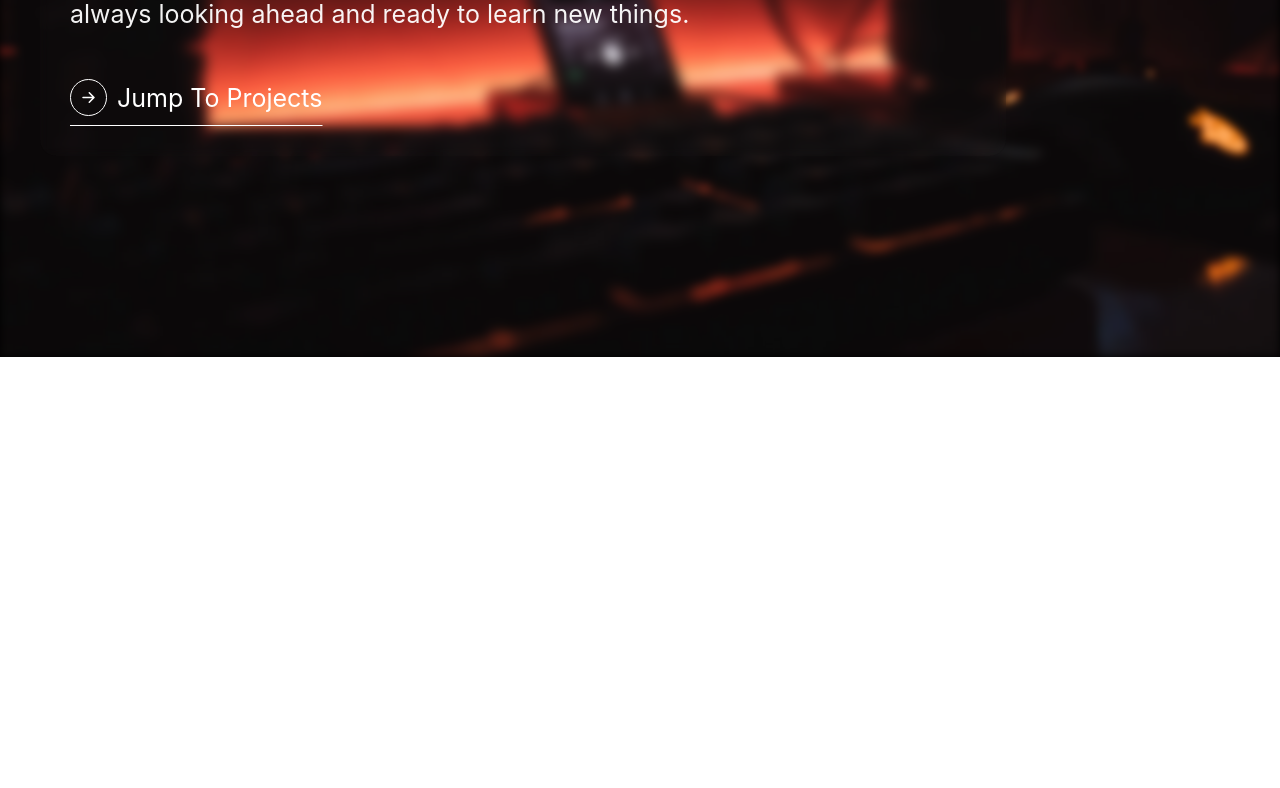
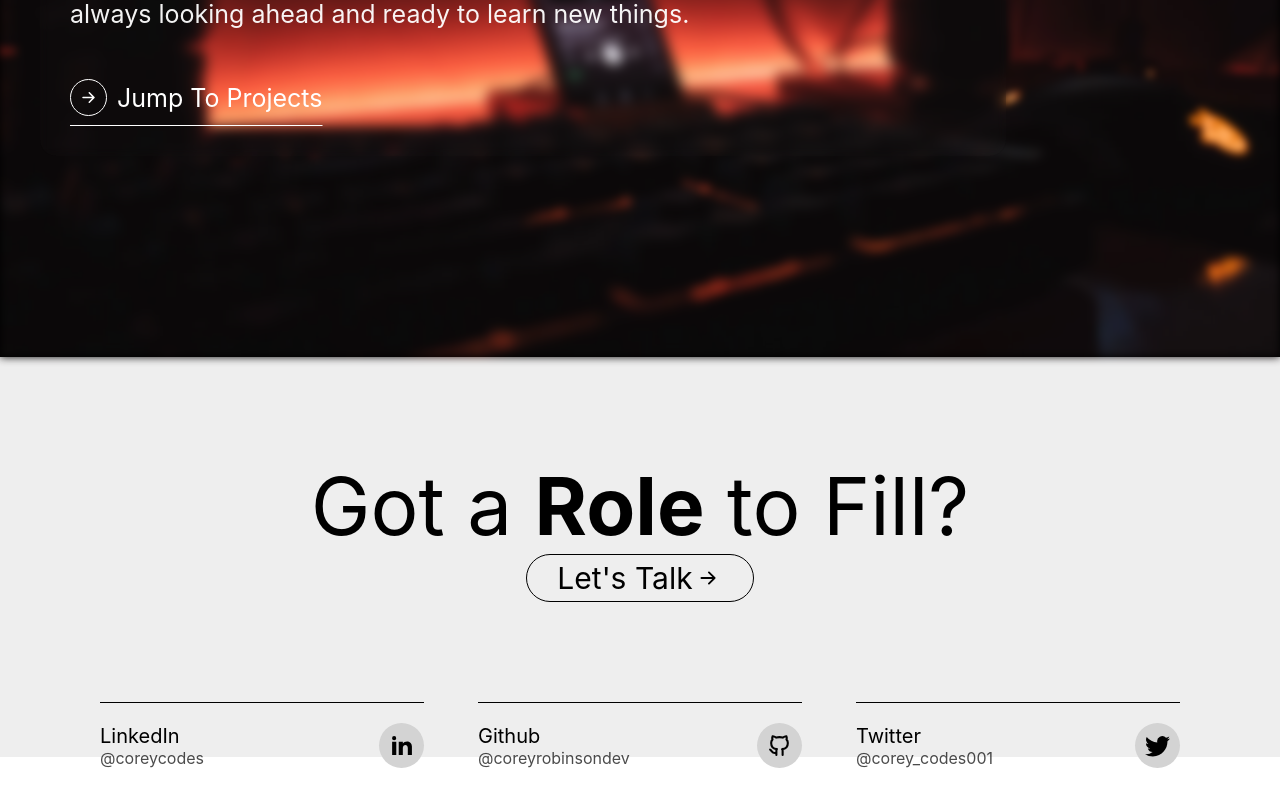
Before and after one commit to CoreyRobinsonDev/new-portfolio, a Next.js app: page / in a window 1280 px wide. Shown: the part 443-1231 px from the top of the page. Before the commit the page ends 800 px from the top, so only its background shows below. Built offline with nearby package versions, Linux system fonts and the light colour scheme.

Commit message:
added contacts in footer

```diff
--- /dev/null
+++ b/components/Footer.tsx
@@ -0,0 +1,42 @@
+import { BsArrowRightShort, BsGithub, BsTwitter } from "react-icons/bs";
+import { RiLinkedinFill } from "react-icons/ri";
+import { TbBrandGithub } from "react-icons/tb";
+
+import styles from "../styles/Footer.module.css";
+
+const Footer = () => {
+  return <footer id="contact" className={styles.container}>
+    <div className={styles.question__container}>
+      <h2 className={styles.question}>Got a <strong className={styles["question--bold"]}>Role</strong> to Fill?</h2>
+      <a className={styles.mailto_btn} href="mailto:coreyrob52@gmail.com">{"Let's Talk"} <BsArrowRightShort/></a>
+    </div>
+    <ul className={styles.list}>
+      <li className={styles.links}>
+        <div>
+          <a className={styles.link__name} href="https://www.linkedin.com/in/coreycodes/" target="_blank" rel="noreferrer">LinkedIn</a>
+          <p className={styles.link__username}>@coreycodes</p>
+        </div>
+
+        <a className={styles.link__icon} href="https://www.linkedin.com/in/coreycodes/" target="_blank" rel="noreferrer"><RiLinkedinFill/></a>
+      </li>
+      <li className={styles.links}>
+        <div>
+          <a className={styles.link__name} href="https://github.com/CoreyRobinsonDev" target="_blank" rel="noreferrer">Github</a>
+          <p className={styles.link__username}>@coreyrobinsondev</p>
+        </div>
+
+        <a className={styles.link__icon} href="https://github.com/CoreyRobinsonDev" target="_blank" rel="noreferrer"><TbBrandGithub/></a>
+      </li>
+      <li className={styles.links}>
+        <div>
+          <a className={styles.link__name} href="https://twitter.com/corey_codes001" target="_blank" rel="noreferrer">Twitter</a>
+          <p className={styles.link__username}>@corey_codes001</p>
+        </div>
+
+        <a className={styles.link__icon} href="https://twitter.com/corey_codes001" target="_blank" rel="noreferrer"><BsTwitter  /></a>
+      </li>
+    </ul>
+  </footer>
+}
+
+export default Footer;
--- a/components/Layout.tsx
+++ b/components/Layout.tsx
@@ -2,6 +2,7 @@ import { ReactNode } from "react";
 import Head from "next/head";
 
 import Navbar from "./Navbar";
+import Footer from "./Footer";
 
 const Layout = ({ children }: {children: ReactNode}) => {
   return <>
@@ -13,6 +14,7 @@ const Layout = ({ children }: {children: ReactNode}) => {
     <main>
       {children}
     </main>
+    <Footer />
   </>
 }
 
--- /dev/null
+++ b/styles/Footer.module.css
@@ -0,0 +1,77 @@
+.container {
+  width: 100%; height: 50vh;
+  padding: 10rem 0;
+  background-color: #eee;
+}
+
+.question__container {
+  display: grid;
+  place-items: center;
+}
+
+.question {
+  font-weight: normal;
+  font-size: 8rem;
+}
+
+.question--bold {
+  font-weight: bold;
+}
+
+.mailto_btn {
+  display: flex;
+  align-items: center;
+  font-size: 3rem;
+  border: 1px solid;
+  border-radius: 30px;
+  padding: .5rem 3rem;
+  transition: 0.3s;
+}
+
+.mailto_btn:hover {
+  color: var(--primary-color);
+}
+
+
+.list {
+  display: flex;
+  justify-content: space-between;
+  gap: 3rem;
+  margin: 10rem;
+}
+
+.links {
+  display: flex;
+  justify-content: space-between;
+  align-items: center;
+  border-top: 1px solid;
+  width: 30%;
+  padding: 2rem 0;
+}
+
+.link__name {
+  font-size: 2rem;
+  transition: 0.3s;
+}
+
+.link__name:hover {
+  color: var(--primary-color);
+}
+
+.link__username {
+  opacity: 70%;
+}
+
+.link__icon {
+  display: grid;
+  place-items: center;
+  font-size: 2.5rem;
+  background-color: lightgray;
+  padding: 1rem;
+  border-radius: 50%;
+  transition: 0.3s;
+}
+
+.link__icon:hover {
+  transform: translateY(-20%);
+}
--- a/styles/Home.module.css
+++ b/styles/Home.module.css
@@ -68,7 +68,7 @@
 
 .link:hover .link__circle {
   background-color: #eee;
-  color: black;
+  color: var(--primary-color);
 }
 
 @media only screen and (max-width: 650px) {
--- a/styles/Navbar.module.css
+++ b/styles/Navbar.module.css
@@ -2,7 +2,7 @@
   z-index: 2;
   position: absolute;
   top: 0; left: 0;
-  width: 100vw;
+  width: 100%;
   margin: 2rem auto;
   padding: 0 5vh;
 }
@@ -22,5 +22,5 @@
 }
 
 .list_item:hover {
-  color: dodgerblue;
+  color: var(--primary-color);
 }
--- a/styles/globals.css
+++ b/styles/globals.css
@@ -35,4 +35,5 @@ li {
 :root {
 	--font-color: #fff;
 	--bg-color: #333;
+	--primary-color: #dc6654;
 }
```
